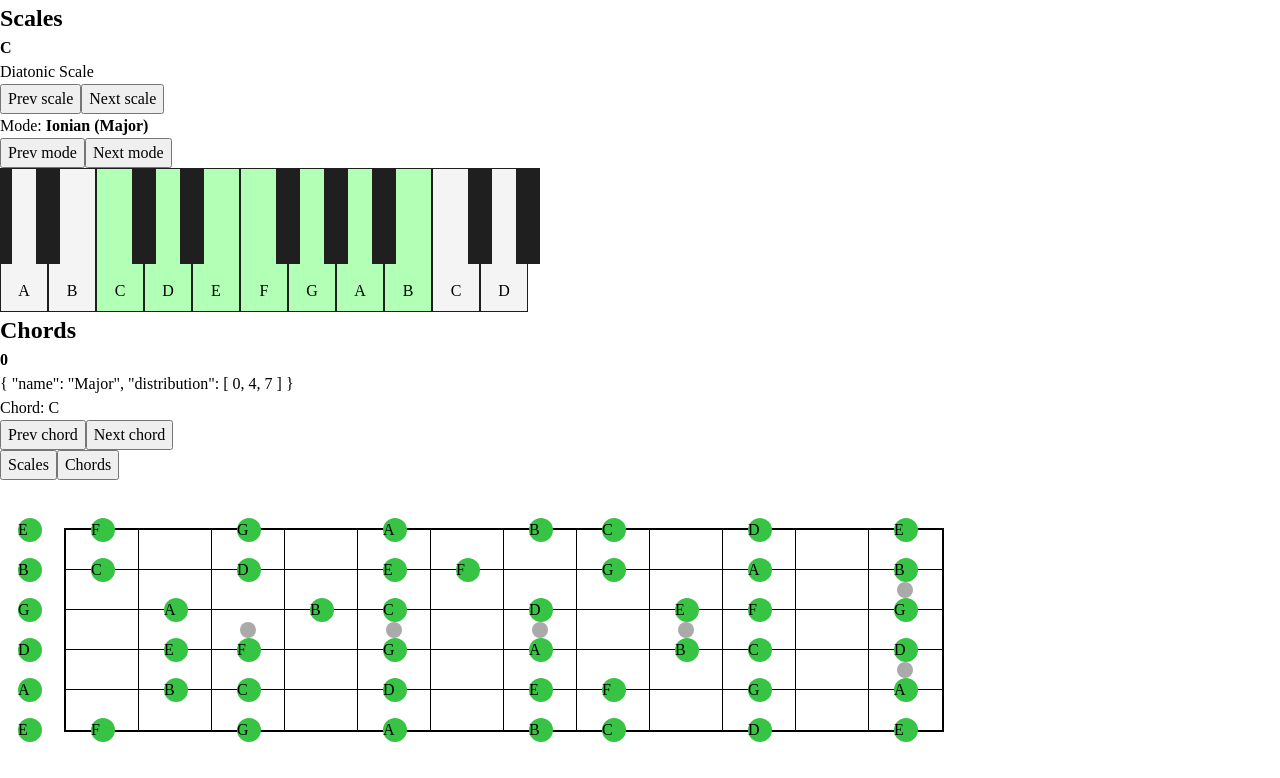
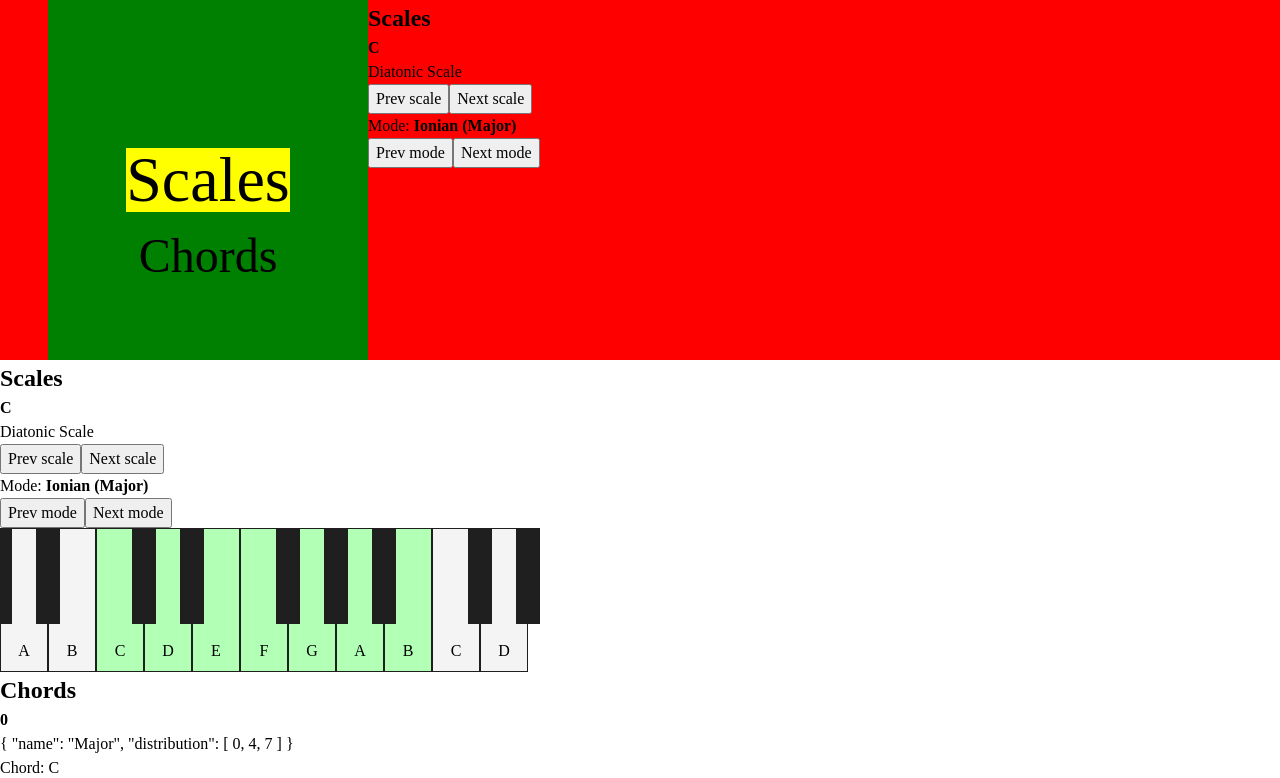
Before and after one commit to RonnyPumaricra/music-sandbox-ng, an Angular app: page / in a window 1280 px wide. Shown: the top 778 px of the page. Built offline with nearby package versions, Linux system fonts and the light colour scheme.

Commit message:
Added Picker Wrapper, according to design

```diff
--- a/src/app/app.component.html
+++ b/src/app/app.component.html
@@ -1,3 +1,4 @@
+<app-picker-wrapper></app-picker-wrapper>
 
 <app-scales-picker></app-scales-picker>
 
--- a/src/app/app.component.ts
+++ b/src/app/app.component.ts
@@ -5,12 +5,14 @@ import { ChordsPickerComponent } from "./components/chords-picker/chords-picker.
 import { PianoComponent } from "./components/piano/piano.component";
 import { GuitarComponent } from "./components/guitar/guitar.component";
 import { MusicService } from './services/music.service';
+import { PickerWrapperComponent } from './components/picker-wrapper/picker-wrapper.component';
 
 @Component({
   selector: 'app-root',
   standalone: true,
   imports: [
     // RouterOutlet,
+    PickerWrapperComponent,
     ScalesPickerComponent,
     ChordsPickerComponent,
     PianoComponent,
--- /dev/null
+++ b/src/app/components/picker-wrapper/picker-wrapper.component.css
@@ -0,0 +1,55 @@
+header {
+  height: 22.5rem;
+  padding-inline: 3rem;
+
+  display: flex;
+
+  background: red;
+}
+
+nav {
+  background: green;
+  width: 20rem;
+  position: relative;
+}
+
+nav span.top {
+  --gap-space: -4.5rem;
+  --gap-space: -20px;
+
+}
+nav span.bottom {
+  --gap-space: 4.5rem;
+  --gap-space: 20px;
+}
+
+nav span {
+  position: absolute;
+  inset: 0;
+  margin: auto;
+  width: fit-content;
+  height: 3rem;
+
+  font-size: 3rem;
+  font-family: var(--serif);
+  line-height: 1;
+
+
+  /* translate: 0 calc(var(--y-pos) + var(--gap-space)); */
+  /* 3.5 = 3 font-size + .5 gap */
+  transform: translateY(calc(var(--y-pos) * 3.5rem + var(--gap-space)));
+}
+
+
+
+nav span.active {
+  background: yellow;
+  inset: 0;
+  margin: auto;
+  height: 4rem;
+  width: fit-content;
+
+  font-size: 4rem;
+  font-family: var(--serif);
+  line-height: 1;
+}
--- /dev/null
+++ b/src/app/components/picker-wrapper/picker-wrapper.component.html
@@ -0,0 +1,26 @@
+<header>
+  <nav>
+  <!-- <nav [style]="{'--wrapper-component': musicService.activePicker()}"> -->
+  @for (pickerOption of pickerOptions; track $index) {
+    @let yPos = $index - musicService.activePicker();
+    <span
+      (click)="musicService.activePicker.set($index)"
+      [style]="{'--y-pos': yPos}"
+      [class.active]="yPos == 0"
+      [class.top]="yPos < 0"
+      [class.bottom]="yPos > 0"
+    >{{pickerOption}}</span>
+  }
+  <!-- <span (click)="musicService.activePicker.set(0)">Scales</span>
+  <span (click)="musicService.activePicker.set(1)">Chords</span> -->
+  </nav>
+
+  @switch (musicService.activePicker()) {
+    @case (0) {
+      <app-scales-picker></app-scales-picker>
+    }
+    @case (1) {
+      <app-chords-picker></app-chords-picker>
+    }
+  }
+</header>
--- /dev/null
+++ b/src/app/components/picker-wrapper/picker-wrapper.component.ts
@@ -0,0 +1,20 @@
+import { Component, inject } from '@angular/core';
+import { MusicService } from '../../services/music.service';
+import { ScalesPickerComponent } from "../scales-picker/scales-picker.component";
+import { ChordsPickerComponent } from "../chords-picker/chords-picker.component";
+
+@Component({
+  selector: 'app-picker-wrapper',
+  standalone: true,
+  imports: [
+    ScalesPickerComponent,
+    ChordsPickerComponent
+],
+  templateUrl: './picker-wrapper.component.html',
+  styleUrl: './picker-wrapper.component.css'
+})
+export class PickerWrapperComponent {
+  musicService = inject(MusicService);
+
+  pickerOptions = ["Scales", "Chords"];
+}
```
